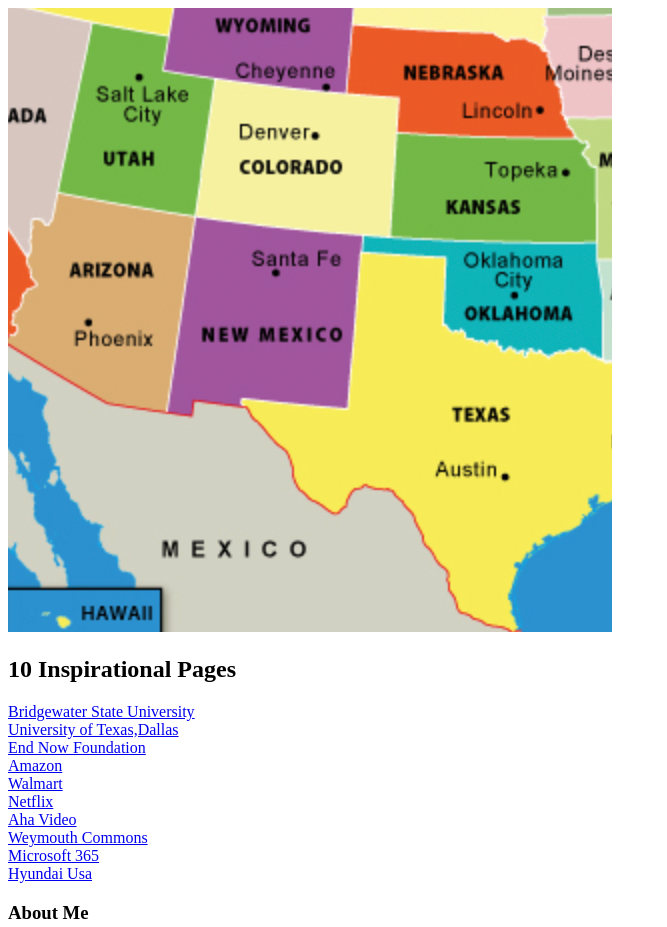
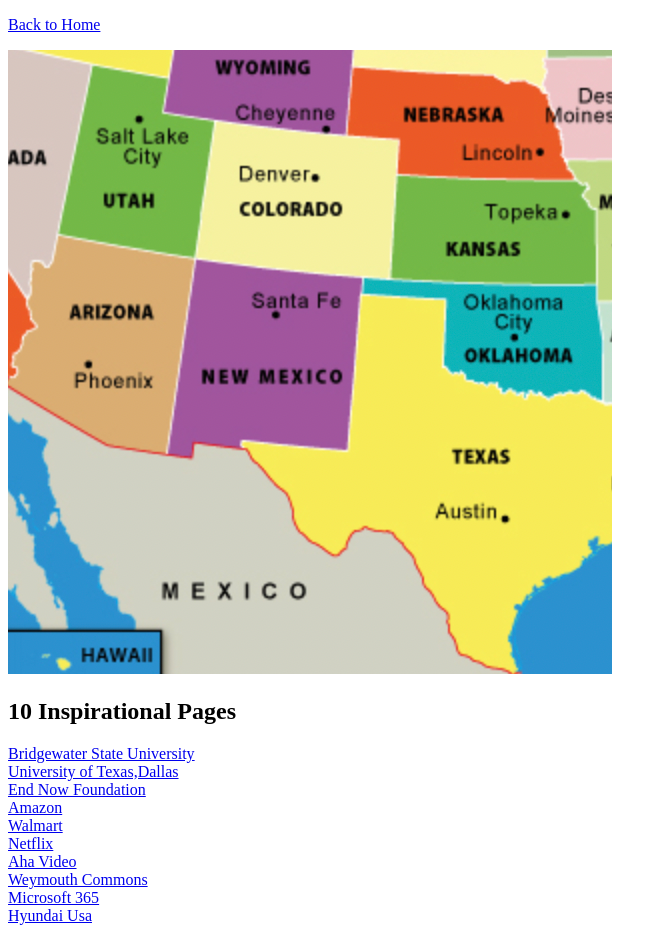
Before and after one commit to SRIVAISHNAVIKUMBAR/SRIVAISHNAVIKUMBAR.github.io, a plain HTML site: page assignment0.html in a window 1280 px wide. Shown: the top 927 px of the page, without its empty margins (0-667 px from the left). Drawn offline with Linux system fonts and the light colour scheme.

Commit message:
Assignment

```diff
--- a/assignment0.html
+++ b/assignment0.html
@@ -2,7 +2,7 @@
 <html>
 <head><title>USA Map</title></head>
 <body>
-
+<p><a href="https://srivaishnavikumbnar.github.io">Back to Home</a></p>
 <!-- usemap: Specifies an image as a client-side image-map-->
 <img src="USA.png" usemap="#usamap">
 <!-- An image-map is an image with clickable areas.-->
```
